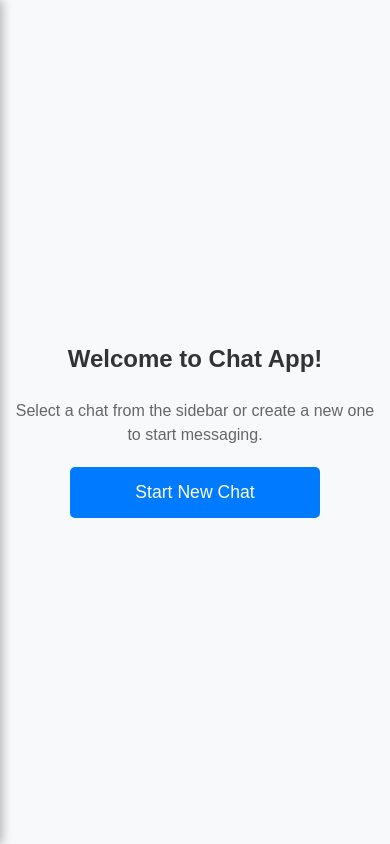
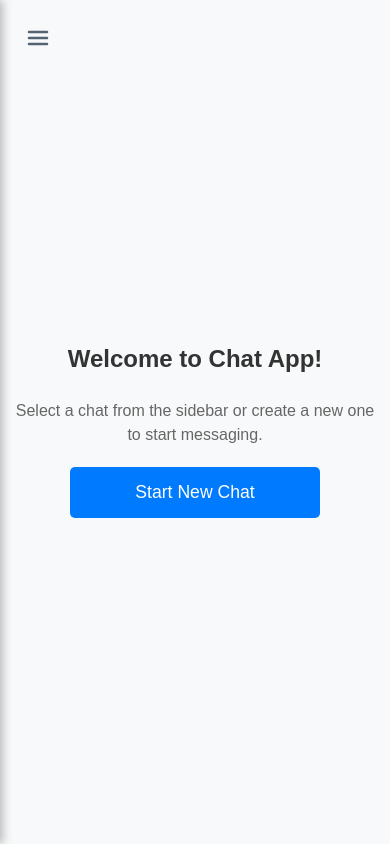
Before and after one commit to richarddavis/gemini-live-interface-and-playback-prototype, a React (Create React App) app in the folder frontend/: page / in a window 390 px wide. Built offline with nearby package versions, Linux system fonts and the light colour scheme; no server answers.

Commit message:
Improve mobile interface: add subtle hamburger menu, fix responsive layout breakpoints, and align sidebar form heights

```diff
--- a/frontend/src/App.css
+++ b/frontend/src/App.css
@@ -75,6 +75,8 @@ body {
   .sidebar-input {
     padding: 6px 8px;
     font-size: 12px;
+    height: 32px;
+    box-sizing: border-box;
   }
 }
 
@@ -199,6 +201,50 @@ body {
   display: flex;
   flex-direction: column;
   overflow: hidden; /* Important for chat-container to scroll correctly */
+  position: relative;
+}
+
+/* Mobile hamburger menu button */
+.mobile-hamburger-button {
+  display: none;
+  position: fixed;
+  top: 16px;
+  left: 16px;
+  z-index: 1001;
+  background: transparent;
+  color: rgba(44, 62, 80, 0.8);
+  border: none;
+  border-radius: 0;
+  width: 32px;
+  height: 32px;
+  align-items: center;
+  justify-content: center;
+  cursor: pointer;
+  box-shadow: none;
+  transition: all 0.2s ease;
+  padding: 4px;
+}
+
+@media (max-width: 768px) {
+  .mobile-hamburger-button {
+    display: flex;
+  }
+
+  /* Hide hamburger when sidebar is open */
+  .mobile-hamburger-button.sidebar-open {
+    opacity: 0;
+    pointer-events: none;
+    transform: translateX(-8px);
+  }
+}
+
+.mobile-hamburger-button:hover {
+  color: rgba(44, 62, 80, 1);
+  transform: scale(1.1);
+}
+
+.mobile-hamburger-button:active {
+  transform: scale(0.95);
 }
 
 /* Enhanced API controls */
@@ -866,7 +912,7 @@ body {
   box-sizing: border-box;
 }
 
-@media (max-width: 768px) {
+@media (max-width: 1000px) {
   .gemini-input-form {
     flex-direction: column;
     align-items: stretch;
@@ -890,13 +936,13 @@ body {
   flex-shrink: 0;
 }
 
-@media (max-width: 768px) {
+@media (max-width: 1000px) {
   .input-left-controls {
     margin-right: 8px;
   }
 }
 
-@media (min-width: 769px) {
+@media (min-width: 1001px) {
   .input-left-controls {
     margin-right: 12px;
   }
@@ -916,7 +962,7 @@ body {
   min-width: 0;
 }
 
-@media (max-width: 768px) {
+@media (max-width: 1000px) {
   .gemini-text-input {
     font-size: 16px;
     padding: 8px 0;
@@ -933,14 +979,14 @@ body {
   flex-shrink: 0;
 }
 
-@media (min-width: 769px) {
+@media (min-width: 1001px) {
   .input-right-controls {
     margin-left: 12px;
     gap: 4px;
   }
 }
 
-@media (max-width: 768px) {
+@media (max-width: 1000px) {
   .input-right-controls {
     margin-left: 0;
     gap: 8px;
@@ -967,7 +1013,7 @@ body {
   flex-shrink: 0;
 }
 
-@media (max-width: 768px) {
+@media (max-width: 1000px) {
   .action-button {
     padding: 10px 16px;
     font-size: 14px;
@@ -1019,7 +1065,7 @@ body {
   color: #202124;
 }
 
-@media (max-width: 768px) {
+@media (max-width: 1000px) {
   .action-button:hover:not(:disabled) {
     background: #e8f0fe;
     border-color: #4285f4;
@@ -1052,7 +1098,7 @@ body {
   flex-shrink: 0;
 }
 
-@media (max-width: 768px) {
+@media (max-width: 1000px) {
   .mic-send-button {
     width: 36px;
     height: 36px;
@@ -1305,7 +1351,7 @@ body {
   }
 }
 
-@media (min-width: 769px) {
+@media (min-width: 1001px) {
   .mobile-text-section {
     flex: 1;
     gap: 12px;
@@ -1320,7 +1366,7 @@ body {
   gap: 8px;
 }
 
-@media (min-width: 769px) {
+@media (min-width: 1001px) {
   .mobile-text-section {
     flex: 1;
     gap: 12px;
@@ -1343,7 +1389,7 @@ body {
   flex-shrink: 0;
 }
 
-@media (max-width: 768px) {
+@media (max-width: 1000px) {
   .add-button {
     width: 32px;
     height: 32px;
--- a/frontend/src/App.js
+++ b/frontend/src/App.js
@@ -457,6 +457,17 @@ function App() {
       />
 
       <div className="App-main-content">
+        {/* Mobile hamburger menu button */}
+        <button
+          className={`mobile-hamburger-button ${isMobileSidebarOpen ? 'sidebar-open' : ''}`}
+          onClick={handleMobileSidebarToggle}
+          aria-label="Open menu"
+        >
+          <svg width="24" height="24" viewBox="0 0 24 24" fill="none" xmlns="http://www.w3.org/2000/svg">
+            <path d="M3 12H21M3 6H21M3 18H21" stroke="currentColor" strokeWidth="2.5" strokeLinecap="round" strokeLinejoin="round"/>
+          </svg>
+        </button>
+
         {isLiveMode ? (
           <div className="live-mode-container">
             <GeminiLiveDirect
```
